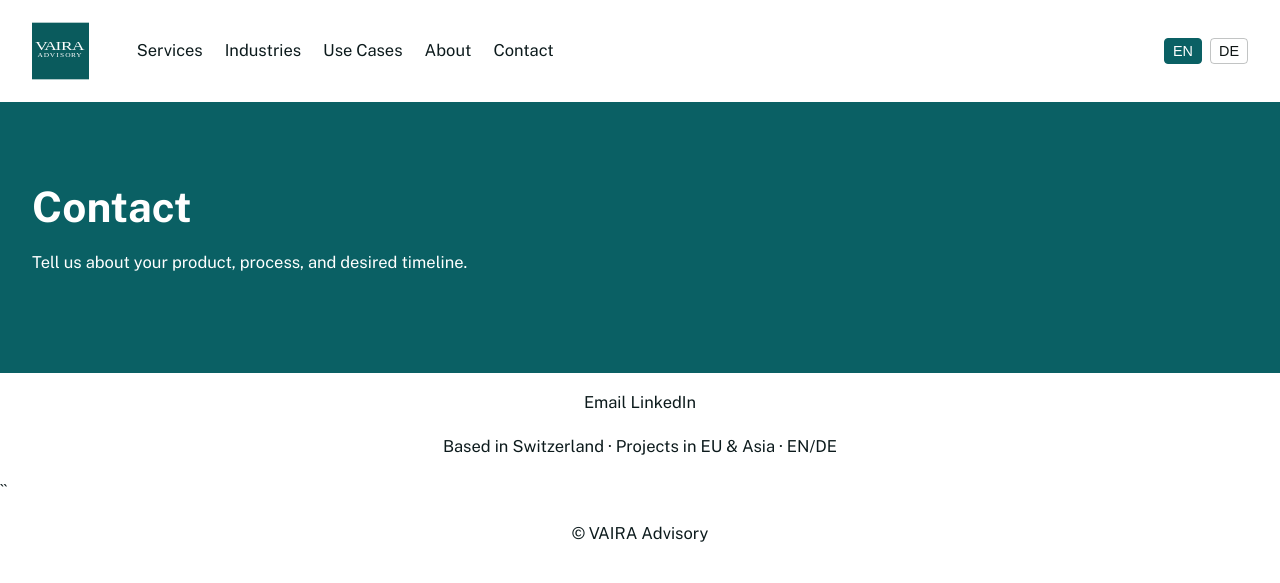
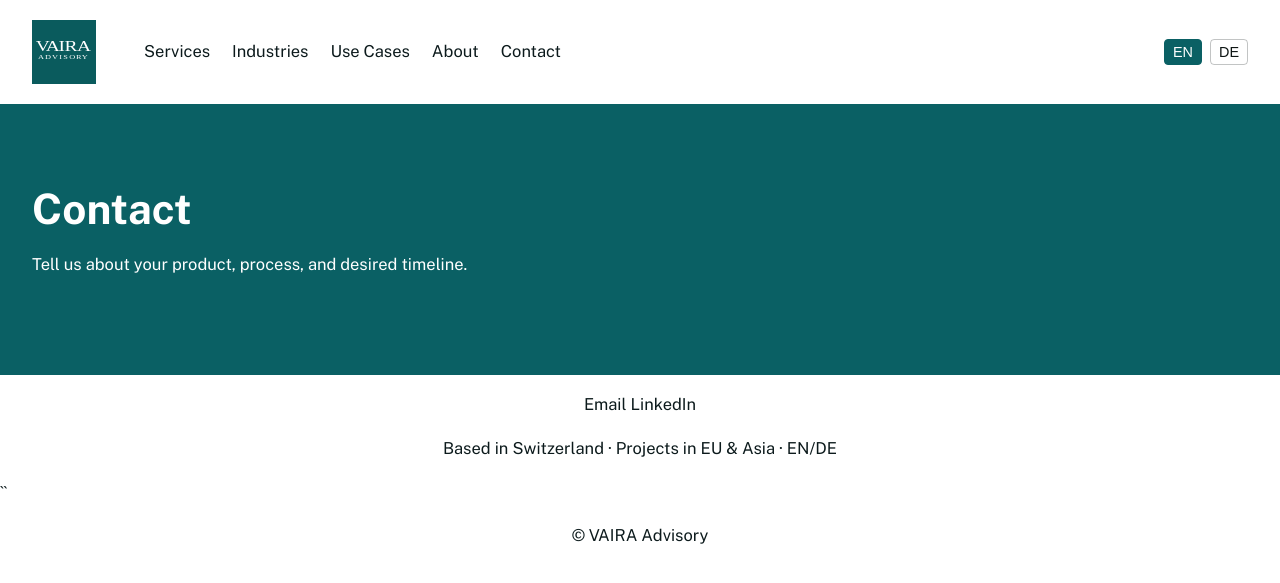
Before and after one commit to raphaelheeb/vaira-advisory, a Jekyll site: the page built from contact/index.html, in a window 1280 px wide. Shown: the top 583 px of the page. Built offline with Jekyll 4.4.1, drawn with Linux system fonts in a browser that asks for light colours.

Commit message:
Update styles.css

```diff
--- a/assets/css/styles.css
+++ b/assets/css/styles.css
@@ -92,13 +92,13 @@
 }
 
 /* -------------------------
-   HEADER / NAV
+   HEADER / NAV — CLEAN + UNIFIED
    ------------------------- */
+
 .site-header {
   background: #ffffff;
+  padding: 20px 0;
   color: var(--ink-strong);
-  padding: 20px 0;
-  border-bottom: 0;
 }
 
 .header-wrap {
@@ -106,46 +106,48 @@
   margin: 0 auto;
   padding-left: var(--page-pad);
   padding-right: var(--page-pad);
-
   display: flex;
   align-items: center;
-  gap: 48px; /* Logo → Menu spacing */
+  gap: 48px; /* Logo → Menu */
 }
 
-/* Robust logo sizing */
-.site-header .site-logo,
 .site-header .site-logo img,
-.site-header .site-logo svg,
-.header-wrap img,
-.header-wrap svg {
-  height: 62px;
+.site-header .site-logo svg {
+  height: 64px;     /* adjust here */
   width: auto;
   display: block;
+  margin: 0;
+  padding: 0;
 }
 
+/* NAVIGATION */
 .site-header nav {
-  margin-left: auto;
   display: flex;
   align-items: center;
   justify-content: space-between;
-  width: 100%;
+  flex: 1;               /* expands nav across header */
 }
 
 .nav {
+  list-style: none;
   display: flex;
-  list-style: none;
+  align-items: center;
   gap: 22px;
   margin: 0;
   padding: 0;
 }
-.nav a { padding-top: 2px; }
 
-/* Language switcher */
+.nav a {
+  line-height: 1.2;
+  padding-top: 2px;
+}
+
+/* LANGUAGE SWITCHER */
 .language-switcher {
   display: flex;
   align-items: center;
   gap: 8px;
-  margin-left: 24px;
+  margin-left: 32px;
 }
 
 .lang-btn {
@@ -158,31 +160,17 @@
   color: #0e1514;
   transition: background 140ms ease, color 140ms ease;
 }
+
 .lang-btn.active {
   background: #0A6064;
-  color: #fff;
+  color: #ffffff;
   border-color: #0A6064;
 }
+
 .lang-btn:hover {
   background: #7dc6bc;
   color: #0A6064;
   border-color: #7dc6bc;
-}
-
-/* Language visibility */
-[lang="de"] { display: none; }
-html.lang-de [lang="en"] { display: none !important; }
-html.lang-de [lang="de"] { display: inline !important; }
-html.lang-de blockquote[lang="de"],
-html.lang-de div[lang="de"],
-html.lang-de p[lang="de"],
-html.lang-de li[lang="de"],
-html.lang-de h1[lang="de"],
-html.lang-de h2[lang="de"],
-html.lang-de h3[lang="de"],
-html.lang-de section[lang="de"],
-html.lang-de article[lang="de"] {
-  display: block !important;
 }
 
 /* -------------------------
```
